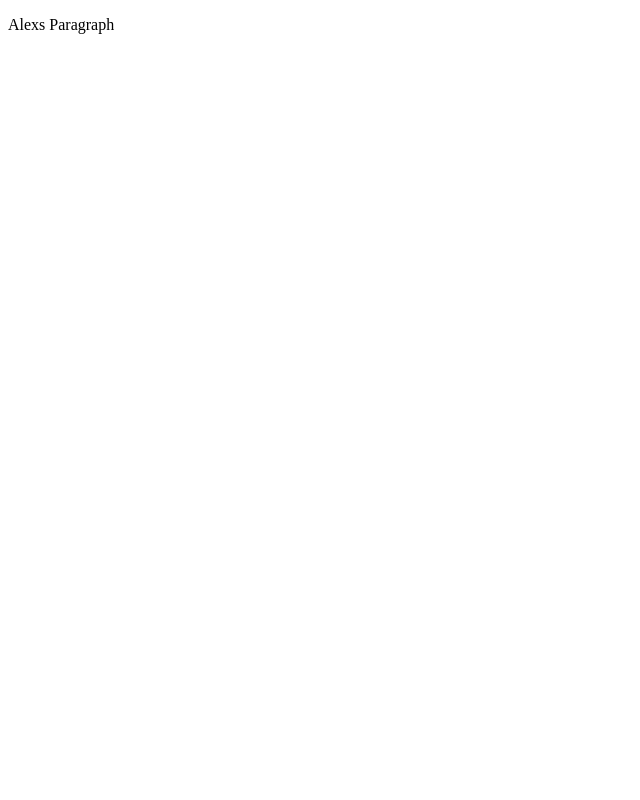
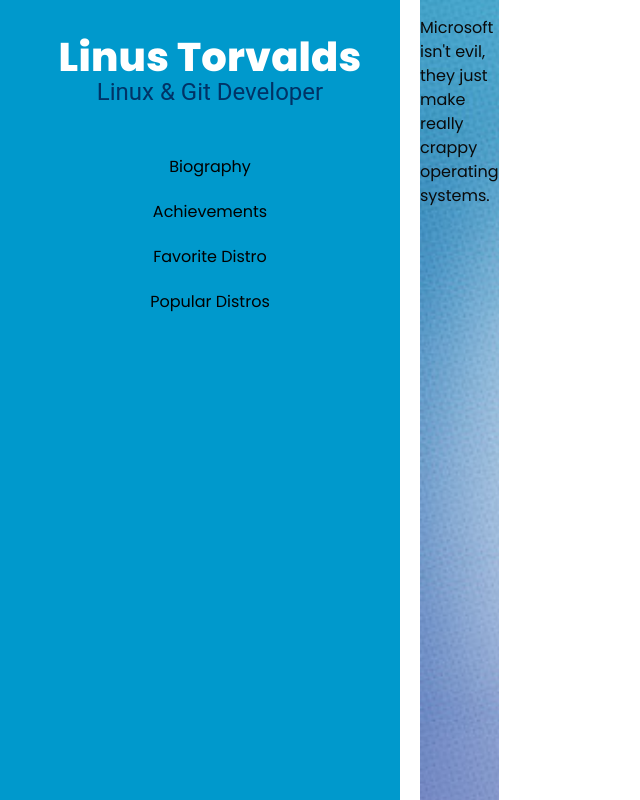
Before and after one commit to Jean-Cairoli/Tribute-Page, a plain HTML site: page index.html in a window 1280 px wide. Shown: the whole page, without its empty margins (0-640 px from the left). Drawn offline with Linux system fonts and the light colour scheme.

Commit message:
Trabajando en HomePage...

```diff
--- a/index.css
+++ b/index.css
@@ -16,6 +16,7 @@ body {
    background-color: var(--white-color);
    font-family: 'Poppins', sans-serif;
    margin: 0;
+
 }
 
 h1,
@@ -69,6 +70,17 @@ p {
    margin: 1em 0;
 }
 
+p.nav3 {
+   position: block;
+   margin-top: -40px;
+   font-family: 'Roboto';
+   font-style: normal;
+   font-weight: 400;
+   font-size: 24px;
+   text-align: center;
+   color: #003366;
+}
+
 ul {
    display: flex;
    align-items: center;
@@ -80,6 +92,39 @@ ul {
    font: 400;
 }
 
+ul.nav1 {
+   display: block;
+   width: 400px;
+   padding: 10px;
+}
+
+li.nav2 {
+   padding: 10px;
+   text-align: center;
+}
+
+.nav {
+   position: fixed;
+   background: #0099CC;
+   height: 900px;
+   left: 0px;
+   right: 0px;
+   width: 400px;
+   display: flex;
+   flex-direction: row;
+}
+
+.footer {
+   position: fixed;
+   width: 100%;
+   height: 40px;
+   left: 0px;
+   top: 840px;
+   background: #FF4438;
+   box-shadow: 0px 4px 4px rgba(0, 0, 0, 0.25);
+}
+
+
 a {
    text-decoration: none;
    color: var(--text-color);
@@ -88,3 +133,12 @@ a {
 a:hover {
    color: var(--green-color);
 }
+
+.background-image {
+   background-image: url("images/mainpage_background.jpg");
+   background-repeat: repeat;
+   background-size: cover;
+   display: absolute;
+   width: 400px;
+   height: 900px;
+}
--- a/index.html
+++ b/index.html
@@ -1,13 +1,35 @@
 <!DOCTYPE html>
 <html lang="en">
+
 <head>
 	<meta charset="UTF-8" />
 	<meta http-equiv="X-UA-Compatible" content="IE=edge" />
 	<meta name="viewport" content="width=device-width, initial-scale=1.0" />
+	<link rel=StyleSheet href="index.css" type="text/css" media=screen>
 	<title>A Tribute Page</title>
 </head>
+
 <body>
 	<main></main>
+
+	<div class="nav">
+		<div>
+			<h1 style="color:white; text-align:center;">Linus Torvalds</h1>
+			<p class="nav3">Linux & Git Developer</p>
+
+			<ul class="nav1">
+				<li class="nav2">Biography</li>
+				<li class="nav2">Achievements</li>
+				<li class="nav2">Favorite Distro</li>
+				<li class="nav2">Popular Distros</li>
+			</ul>
+		</div>
+		<div class="background-image">
+			<p>Microsoft isn't evil, they just make really crappy operating systems.</p>
+		</div>
+	</div>
+
 </body>
-	<p>Alexs Paragraph</p>
+<footer class="footer"></footer>
+
 </html>
```
Also changed, not shown: images/mainpage_background.jpg (added). Lines whose indentation alone changed are shown as unchanged.
